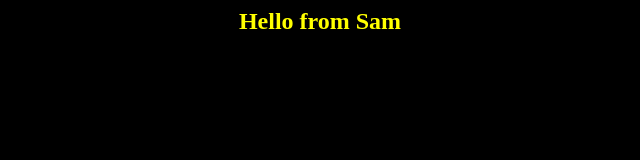
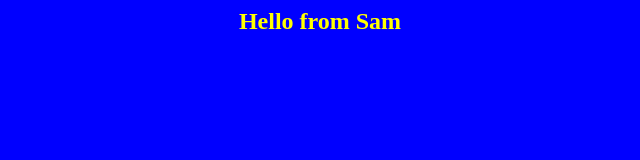
Before and after one commit to hsamvel/app-for-Jenkins, a plain HTML site: page index.html in a window 1280 px wide. Shown: the whole page, without its empty margins (320-960 px from the left). Drawn offline with Linux system fonts and the light colour scheme.

Commit message:
update background color

```diff
--- a/index.html
+++ b/index.html
@@ -1,5 +1,5 @@
 <html>
-<body bgcolor=black>
+<body bgcolor=blue>
 <center>
 <h2><font color=yellow>Hello from Sam</font></h2>
 </center>
```
